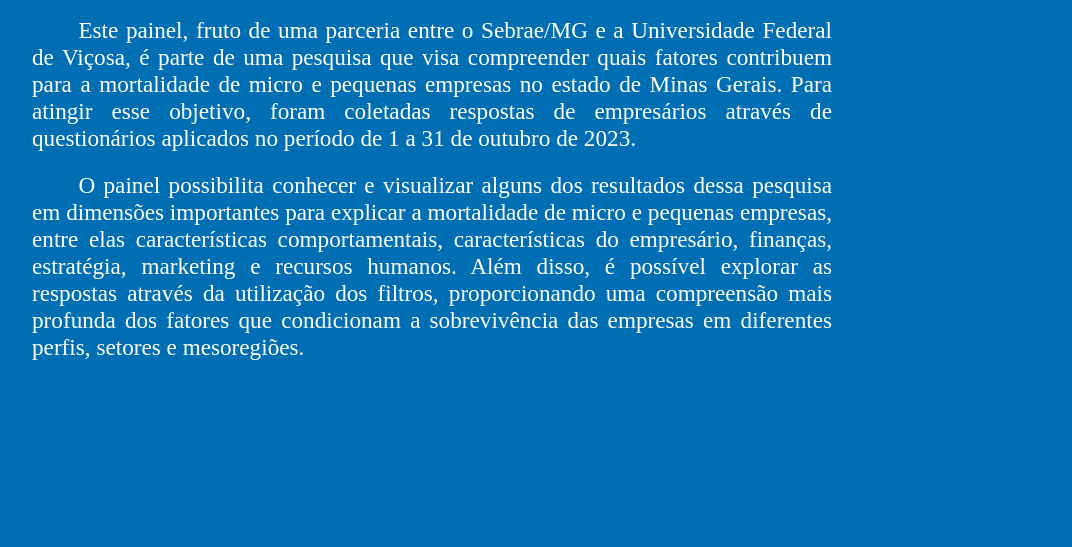
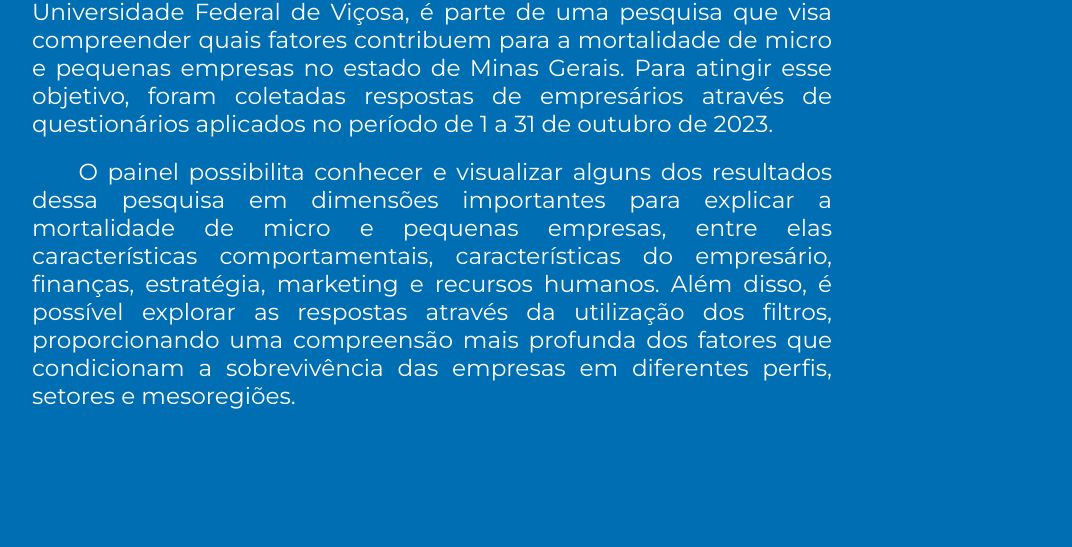
Before and after one commit to goalmeida18/dash-labio, a plain HTML site: page index.html in a window 1280 px wide. Shown: the part 253-800 px from the top of the page, without its empty margins (208-1280 px from the left). Drawn offline with nearby package versions, Linux system fonts and the light colour scheme; a script that the page names is missing.

Commit message:
Update styles.css

```diff
--- a/styles.css
+++ b/styles.css
@@ -3,6 +3,11 @@ body, html {
     padding: 0;
     height: 100%;
     overflow-x: hidden; /* Impede que a barra de rolagem horizontal apareça */
+    font-family: 'Montserrat', sans-serif; /* Aplica a fonte Montserrat a todo o documento */
+}
+
+h1, h2, h3, h4, h5, h6, p, a, div {
+    font-family: 'Montserrat', sans-serif; /* Aplica a fonte Montserrat aos elementos principais */
 }
 
 #pinContainer {
```
